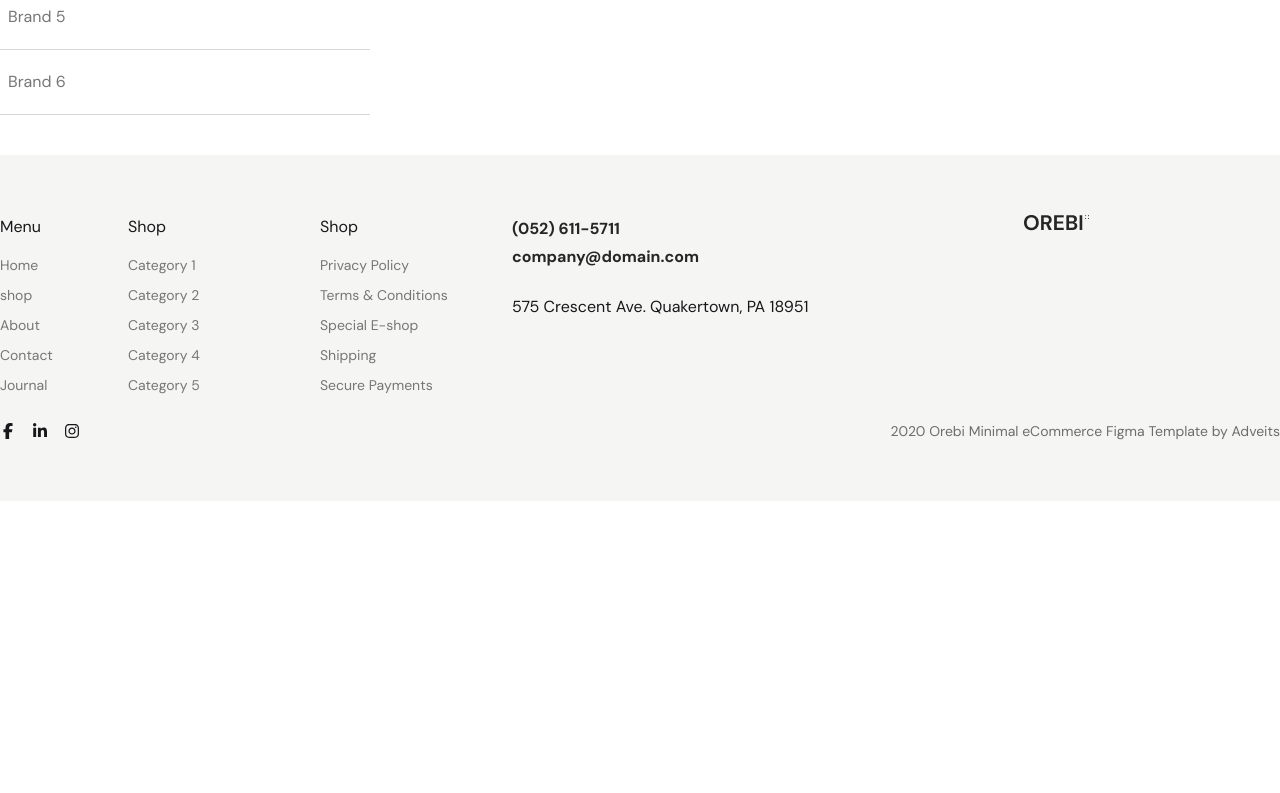
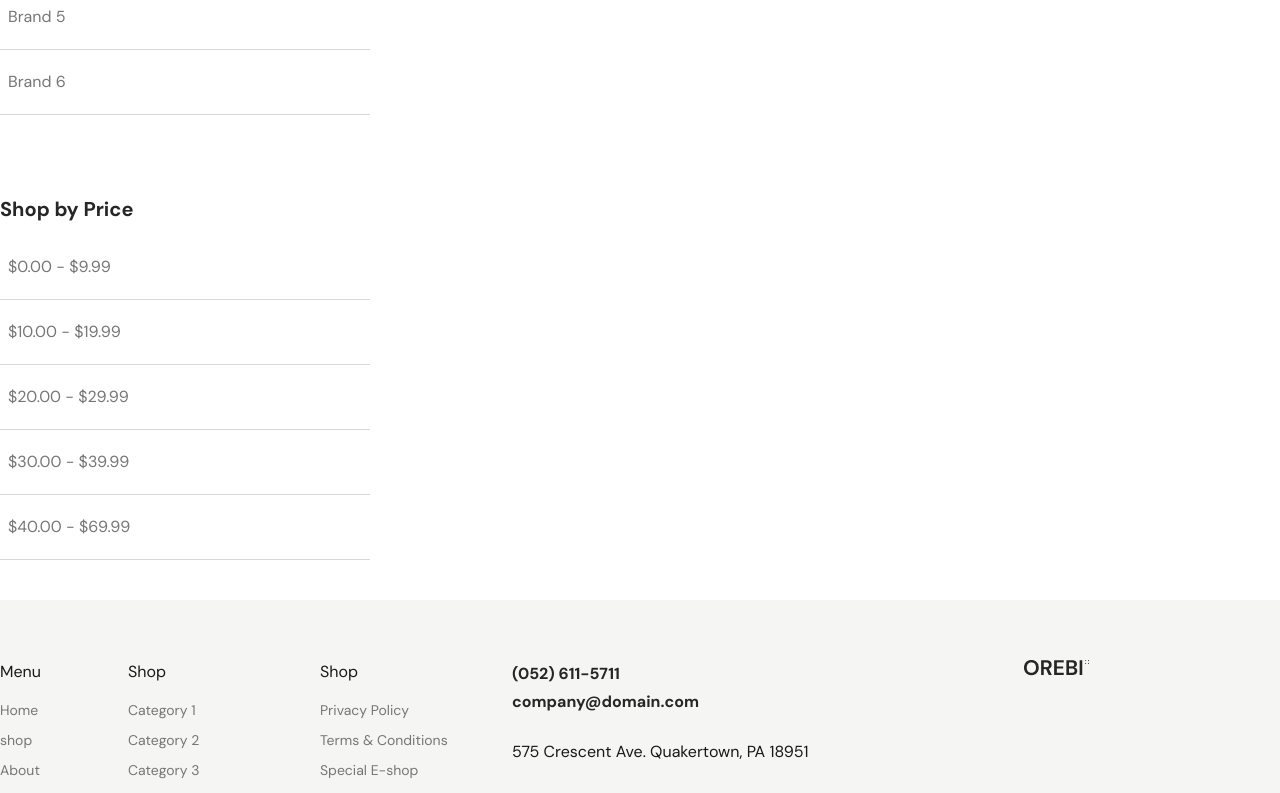
Before and after one commit to motasimdev/orebi-ecommerce-react, a React (Vite) app: page /shop in a window 1280 px wide. Shown: the part 1729-2522 px from the top of the page. Before the commit the page ends 2230 px from the top, so only its background shows below. Built offline with nearby package versions, Linux system fonts and the light colour scheme.

Commit message:
shop by price done

```diff
--- a/src/components/BrandCatagry.jsx
+++ b/src/components/BrandCatagry.jsx
@@ -6,7 +6,7 @@ const BrandCatagry = () => {
     <>
       <div className="py-10">
         <div className="pb-3">
-          <h3 className={"font-bold text-xl text-[#262626]"}>Shop by Color</h3>
+          <h3 className={"font-bold text-xl text-[#262626]"}>Shop by Brand</h3>
         </div>
         <ul>
           <li className="flex items-center w-[370px] border-b border-b-[#D8D8D8] py-5">
--- a/src/components/PriceCatgry.jsx
+++ b/src/components/PriceCatgry.jsx
@@ -1,9 +1,41 @@
 import React from 'react'
+import { Link } from 'react-router'
 
 const PriceCatgry = () => {
   return (
     <>
-
+    <div className="py-10">
+        <div className="pb-3">
+          <h3 className={"font-bold text-xl text-[#262626]"}>Shop by Price</h3>
+        </div>
+        <ul>
+          <li className="flex items-center w-[370px] border-b border-b-[#D8D8D8] py-5">
+            <Link className="text-base font-normal text-[#767676] pl-2">
+              $0.00 - $9.99
+            </Link>
+          </li>
+          <li className="flex items-center w-[370px] border-b border-b-[#D8D8D8] py-5">
+            <Link className="text-base font-normal text-[#767676] pl-2">
+              $10.00 - $19.99
+            </Link>
+          </li>
+          <li className="flex items-center w-[370px] border-b border-b-[#D8D8D8] py-5">
+            <Link className="text-base font-normal text-[#767676] pl-2">
+              $20.00 - $29.99
+            </Link>
+          </li>
+          <li className="flex items-center w-[370px] border-b border-b-[#D8D8D8] py-5">
+            <Link className="text-base font-normal text-[#767676] pl-2">
+              $30.00 - $39.99
+            </Link>
+          </li>
+          <li className="flex items-center w-[370px] border-b border-b-[#D8D8D8] py-5">
+            <Link className="text-base font-normal text-[#767676] pl-2">
+              $40.00 - $69.99
+            </Link>
+          </li>
+        </ul>
+      </div>
     </>
   )
 }
--- a/src/components/layouts/ShopContent.jsx
+++ b/src/components/layouts/ShopContent.jsx
@@ -3,6 +3,7 @@ import Catagories from "../Catagories";
 import Container from "../Container";
 import ColorCatagry from "../ColorCatagry";
 import BrandCatagry from "../BrandCatagry";
+import PriceCatgry from "../PriceCatgry";
 
 const ShopContent = () => {
   return (
@@ -14,6 +15,7 @@ const ShopContent = () => {
               <Catagories />
               <ColorCatagry/>
               <BrandCatagry/>
+              <PriceCatgry/>
             </div>
             <div className=""></div>
           </div>
```
